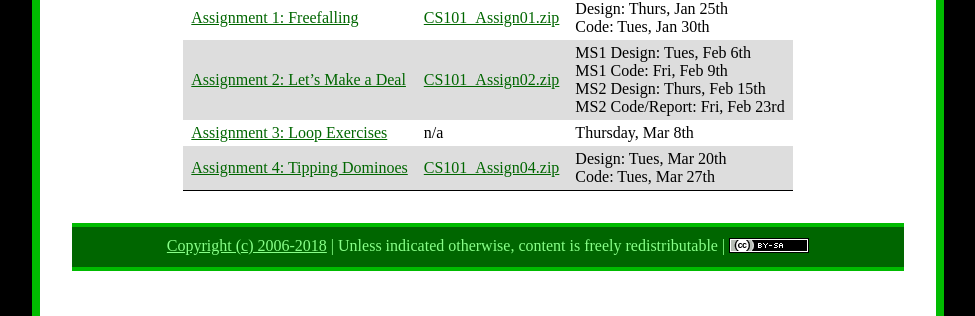
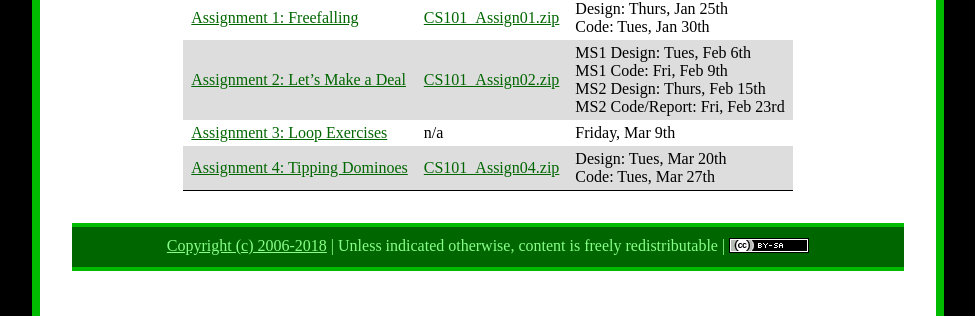
Before and after one commit to ycpcs/cs101-spring2018, a Jekyll site: the page built from assign/index.md, in a window 1280 px wide. Shown: the part 235-551 px from the top of the page, without its empty margins (152-1127 px from the left). Built offline with Jekyll 4.4.1, drawn with Linux system fonts in a browser that asks for light colours.

Commit message:
correct due date for assignment 3

```diff
--- a/assign/index.md
+++ b/assign/index.md
@@ -13,7 +13,7 @@ Assignment | File | Due date(s)
 ---------- | ---- | -----------
 [Assignment 1: Freefalling](assign01.html) | [CS101\_Assign01.zip](CS101_Assign01.zip) | Design: Thurs, Jan 25th<br>Code: Tues, Jan 30th
 [Assignment 2: Let's Make a Deal](assign02.html) | [CS101\_Assign02.zip](CS101_Assign02.zip) | MS1 Design: Tues, Feb 6th<br>MS1 Code: Fri, Feb 9th<br>MS2 Design: Thurs, Feb 15th<br>MS2 Code/Report: Fri, Feb 23rd
-[Assignment 3: Loop Exercises](assign03.html) | n/a | Thursday, Mar 8th
+[Assignment 3: Loop Exercises](assign03.html) | n/a | Friday, Mar 9th
 [Assignment 4: Tipping Dominoes](assign04.html) | [CS101\_Assign04.zip](CS101_Assign04.zip) | Design: Tues, Mar 20th<br>Code: Tues, Mar 27th
 
 <!-- vim:set wrap: ­-->
```
